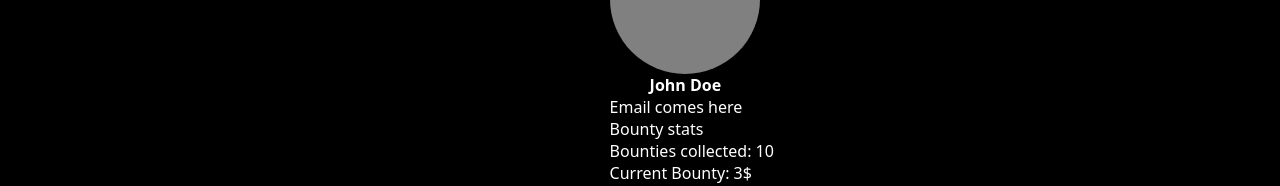
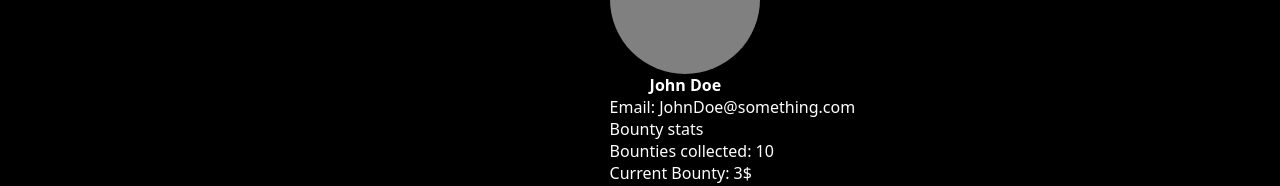
Before and after one commit to LouisWackenier/bounty-app, a React (Vite) app: page /Profile in a window 1280 px wide. Shown: the part 244-430 px from the top of the page. Built offline with nearby package versions, Linux system fonts and the light colour scheme.

Commit message:
Amaitions added

```diff
--- a/src/Components/Navbar.jsx
+++ b/src/Components/Navbar.jsx
@@ -15,19 +15,22 @@ const MainContainer = styled.div`
        font-size: larger;
        font-weight: bold;
 
-       transition: color 0.5s;
+
 `;
 
 const NavbarButton = styled.div`
+    transition: color 0.5s;
+
     &:hover {
       cursor: pointer;
       text-decoration: underline;
       color: darkgray;
   }
-
 `;
 
 const LoginButton = styled.div`
+   transition: color 0.5s;
+
    &:hover {
       cursor: pointer;
       text-decoration: underline;
--- a/src/Pages/Profile.jsx
+++ b/src/Pages/Profile.jsx
@@ -36,7 +36,7 @@ const Profile = () => {
     <MainContainer>
            <ProfilePicture></ProfilePicture>
            <ProfileName>John Doe</ProfileName>
-           <Email>Email comes here</Email>
+           <Email>Email: JohnDoe@something.com</Email>
            <Statistics>Bounty stats</Statistics>
            <Statistics>Bounties collected: 10</Statistics>
            <Statistics>Current Bounty: 3$</Statistics>
```
